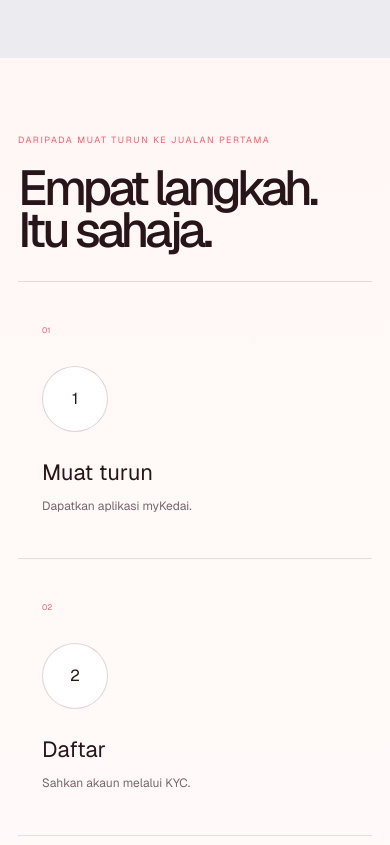
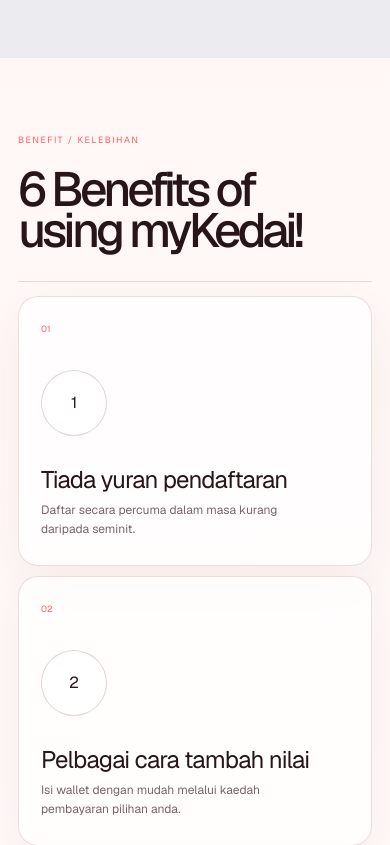
Before and after one commit to hellomybite-netizen/gonilai-redesign, a Next.js app: page / in a window 390 px wide. Shown: the part 4780-5625 px from the top of the page. Built offline with nearby package versions, Linux system fonts and the light colour scheme.

Commit message:
Replace steps with official benefits

```diff
--- a/app/globals.css
+++ b/app/globals.css
@@ -328,3 +328,25 @@
   .country-card>small{display:none}
   .country-card>b{font-size:12px}
 }
+
+/* Six official myKedai benefits */
+.how-title{align-items:end;gap:5vw}
+.how-title h2{max-width:900px;font-size:clamp(58px,7vw,104px);text-wrap:balance}
+.steps{grid-template-columns:repeat(3,1fr);gap:12px;padding-top:14px}
+.steps article{min-height:310px;padding:30px 28px;border:1px solid rgba(118,31,48,.14);border-radius:20px;background:rgba(255,255,255,.72);box-shadow:0 18px 48px rgba(111,43,70,.06)}
+.steps article>span{font-size:9px}
+.step-dot{margin:34px 0 auto}
+.steps h3{font-size:24px;line-height:1.08;letter-spacing:-.035em}
+.steps p{max-width:34ch}
+
+@media(max-width:960px){
+  .how-title{display:block}
+  .how-title h2{margin-top:22px}
+  .steps{grid-template-columns:1fr 1fr}
+}
+
+@media(max-width:600px){
+  .how-title h2{font-size:48px}
+  .steps{grid-template-columns:1fr;gap:10px}
+  .steps article{min-height:270px;padding:26px 22px;border:1px solid rgba(118,31,48,.14)}
+}
--- a/app/page.tsx
+++ b/app/page.tsx
@@ -29,8 +29,8 @@
       { icon: "◉", name: "E-Wallet", sub: "Mudah", desc: "Tambah nilai dompet digital popular tanpa proses yang rumit." },
       { icon: "✦", name: "Voucher", sub: "Lebih pilihan", desc: "Tawarkan voucher shopping, gaming dan gaya hidup digital." },
     ],
-    howKicker: "DARIPADA MUAT TURUN KE JUALAN PERTAMA", howTitle: "Empat langkah. Itu sahaja.",
-    steps: [["01", "Muat turun", "Dapatkan aplikasi myKedai."], ["02", "Daftar", "Sahkan akaun melalui KYC."], ["03", "Tambah nilai", "Isi baki wallet anda."], ["04", "Mula menjual", "Layani pelanggan pertama anda."]],
+    howKicker: "BENEFIT / KELEBIHAN", howTitle: "6 Benefits of using myKedai!",
+    steps: [["01", "Tiada yuran pendaftaran", "Daftar secara percuma dalam masa kurang daripada seminit."], ["02", "Pelbagai cara tambah nilai", "Isi wallet dengan mudah melalui kaedah pembayaran pilihan anda."], ["03", "Cepat, masa nyata & telus", "Beli dengan pantas dan semak sejarah transaksi anda dengan mudah."], ["04", "Kongsi resit", "Kongsi resit melalui e-mel, WhatsApp, Bluetooth dan saluran lain."], ["05", "Harga kompetitif", "Jana keuntungan sehingga 10% melalui transaksi myKedai."], ["06", "Kumpul & tebus mata", "Dapatkan mata daripada setiap transaksi dan tebus untuk lebih keuntungan."]],
     proofLead: "Kedai kecil. Cita-cita besar.", proofBody: "myKedai memberi peniaga alat digital yang ringkas untuk menjana pendapatan di mana sahaja mereka berada.",
     stats: [["104k+", "muat turun"], ["10", "negara"], ["RM3.9M", "nilai transaksi"]],
     faqKicker: "BANTUAN", faqTitle: "Perkara yang sering ditanya.",
@@ -62,8 +62,8 @@
       { icon: "◉", name: "E-Wallet", sub: "Simple", desc: "Top up popular digital wallets without complicated steps." },
       { icon: "✦", name: "Vouchers", sub: "More choice", desc: "Offer shopping, gaming and digital lifestyle vouchers." },
     ],
-    howKicker: "FROM DOWNLOAD TO FIRST SALE", howTitle: "Four steps. That is all.",
-    steps: [["01", "Download", "Get the myKedai app."], ["02", "Register", "Verify your account through KYC."], ["03", "Top up", "Fund your digital wallet."], ["04", "Start selling", "Serve your first customer."]],
+    howKicker: "BENEFIT", howTitle: "6 Benefits of using myKedai!",
+    steps: [["01", "No registration fees", "Register for free in less than a minute."], ["02", "Various ways to top up", "Fund your wallet easily using your preferred payment method."], ["03", "Fast, real-time & transparent", "Purchase quickly and review your transaction history with ease."], ["04", "Receipt sharing", "Share receipts through e-mail, WhatsApp, Bluetooth and other channels."], ["05", "Competitive pricing", "Earn profit of up to 10% through myKedai transactions."], ["06", "Get points & redeem", "Earn points with every transaction and redeem them for more profit."]],
     proofLead: "Small store. Big ambition.", proofBody: "myKedai gives merchants simple digital tools to earn wherever they are.",
     stats: [["104k+", "downloads"], ["10", "countries"], ["RM3.9M", "transaction value"]],
     faqKicker: "HELP", faqTitle: "Things people often ask.",
```
